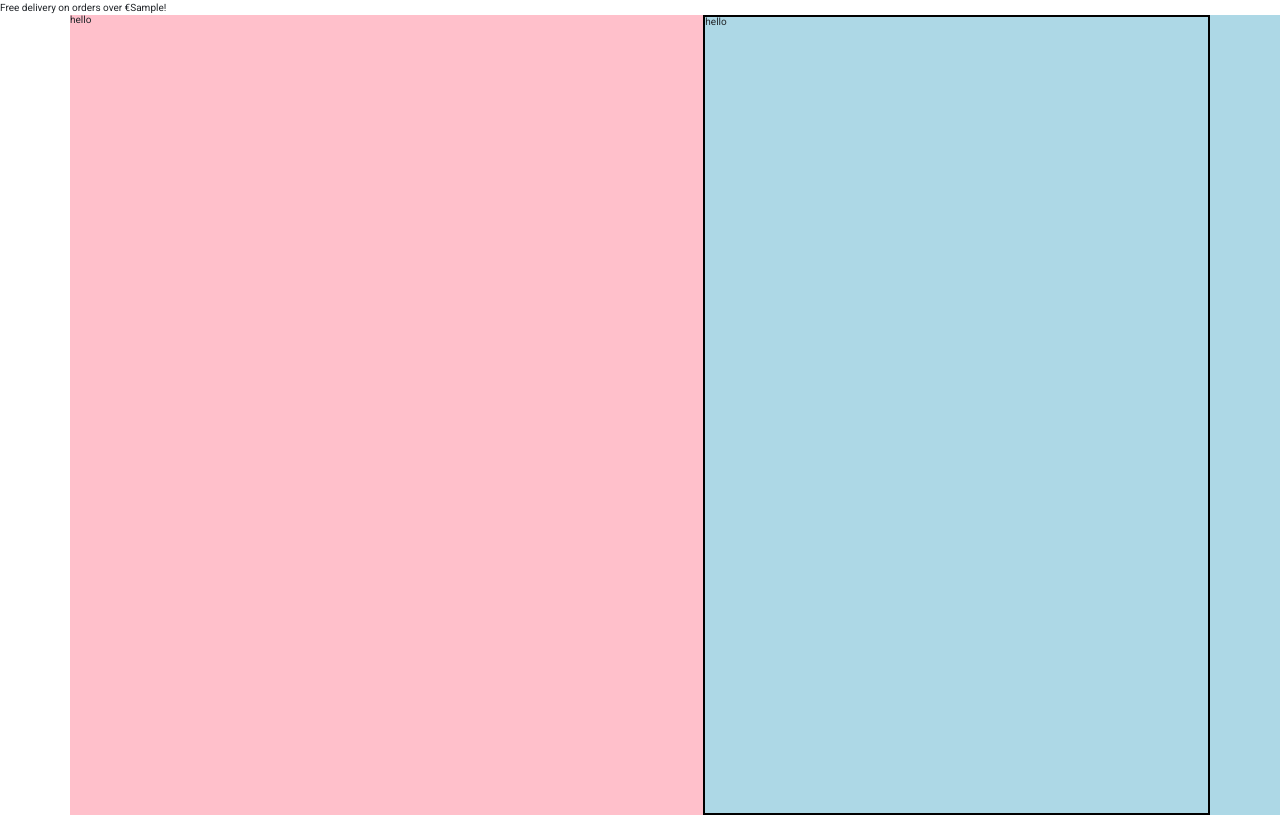
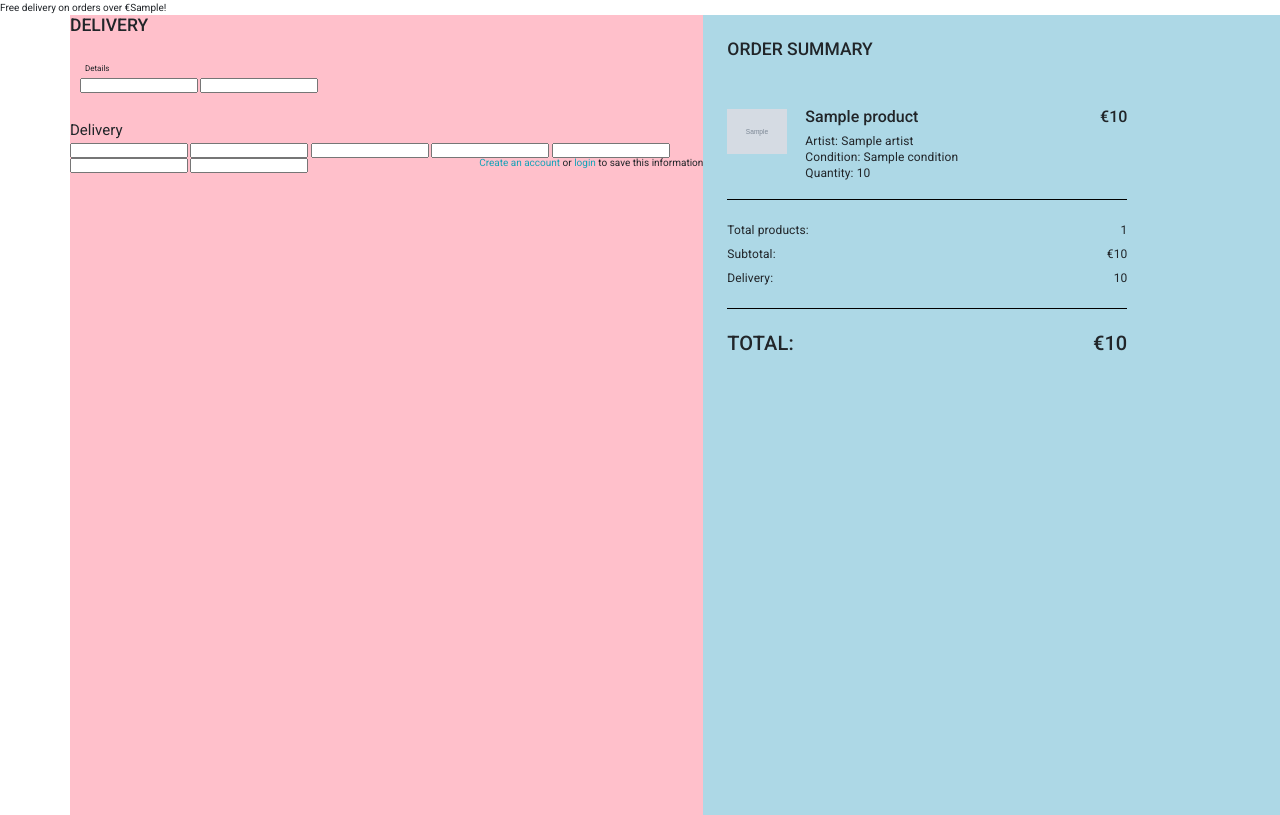
Before and after one commit to AndrewHyland757/Vinyl-Hog-, a Django app: template checkout/templates/checkout/checkout.html in a window 1280 px wide. Shown: the part 30-845 px from the top of the page. Run offline with Django 3.2, Linux system fonts and the light colour scheme; the template is opened without the code that fills it: most values are stand-ins (such as "Sample title", 1, 10 or a date in 2020); grey boxes marked "Sample" are stand-in pictures; form fields are guessed from the names that the template uses; some libraries are stand-ins or nearby versions.

Commit message:
Style checkout.html page

```diff
--- a/basket/contexts.py
+++ b/basket/contexts.py
@@ -54,7 +54,8 @@ def basket_contents(request):
 
     else:
         free_delivery_delta = delivery_threshold - price_total
-        delivery_fee = settings.DELIVERY_FEE
+        delivery_fee = f"€{settings.DELIVERY_FEE}"
+
         grand_total = price_total + int(delivery_fee)
 
 
@@ -62,6 +63,7 @@ def basket_contents(request):
 
 
     context = {
+        "price_sub_total": price_sub_total,
         "basket_items": basket_items,
         "product": product,
         'grand_total': grand_total,
--- a/checkout/templates/checkout/checkout.html
+++ b/checkout/templates/checkout/checkout.html
@@ -24,10 +24,94 @@
 
     <div class="checkout-container">
         <div class="checkout-shipping-container">
-            <p>hello</p>
+            <h3 class="checkout-heading">Delivery</h3>
+            <fieldset class="rounded px-3 mb-5">
+                <legend class="fieldset-label small text-black px-2 w-auto">Details</legend>
+                {{ order_form.full_name  }}
+                {{ order_form.email  }}
+            </fieldset>
+            <fieldset class=>
+                <legend >Delivery</legend>
+                {{ order_form.phone_number  }}
+                {{ order_form.country  }}
+                {{ order_form.postcode  }}
+                {{ order_form.town_or_city  }}
+                {{ order_form.street_address1  }}
+                {{ order_form.street_address2  }}
+                {{ order_form.county }}
+                <div class="form-check form-check-inline float-right mr-0">
+                    {% if user.is_authenticated %}
+                        <label class="form-check-label" for="id-save-info">Save this delivery information to my profile</label>
+                        <input class="form-check-input ml-2 mr-0" type="checkbox" id="id-save-info" name="save-info" checked>
+                    {% else %}
+                        <label class="form-check-label" for="id-save-info">
+                            <a class="text-info" href="{% url 'account_signup' %}">Create an account</a> or
+                            <a class="text-info" href="{% url 'account_login' %}">login</a> to save this information
+                        </label>
+                    {% endif %}
+                </div>
+            </fieldset>
+
         </div>
+
+
+
+
+
+
         <div class="checkout-basket-container">
-            <p>hello</p>
+            <h3 class="checkout-heading">Order Summary</h3>
+            {% for item in basket_items %}
+
+            <div class="checkout-item">
+                <div class="checkout-img-contatiner">
+                    <a href="{% url 'product' item.product.id %}">
+                        <img class=" checkout-img" src="{{ item.product.featured_image.url }}" alt="">
+                    </a>
+                </div>
+
+                <div class="checkout-details-contatiner">
+                    <div class="checkout-title-box">
+                        <p class="checkout-title">{{ item.product.title }}</p>
+                        <p class="checkout-price">€{{ item.price_sub_total }}</p>
+                    </div>
+                    <p class="checkout-artist">Artist: {{ item.product.artist }}</p>
+                    <p class="checkout-artist">Condition: {{ item.product.condition }}</p>
+                    <p class="checkout-quantity">Quantity: {{ item.quantity }}</p>
+                </div>
+            </div>
+            {% endfor %}
+
+            <div class="checkout-costs-container">
+                <div class="costs-item">
+                    <p>Total products:</p>
+                    <p>{{ product_count }}</p>
+                </div>
+
+                <div class="costs-item">
+                    <p>Subtotal:</p>
+                    <p>€{{ price_total }}</p>
+                </div>
+
+                <div class="costs-item">
+                    <p>Delivery:</p>
+                    <p>{{ delivery_fee }}</p>
+                </div>
+
+                <div class="costs-item total">
+                    <p class="">Total:</p>
+                    <p class="">€{{ grand_total }}</p>
+                </div>
+
+                    {% if free_delivery_delta > 0 %}
+                    <p>Spend €{{ free_delivery_delta }} to avail of free delivery.</p>
+                    {% endif %}
+
+            </div>
+
+
+
+
         </div>
     </div>
 </div>
@@ -80,36 +164,3 @@
                     <!-- Used to display form errors -->
                     <div class="mb-3 text-danger" id="card-errors" role="alert"></div>
                 </fieldset>
-
-
-
-
-                <h2 class="logo-font mb-4">Checkout</h2>
-
-                <p>Order Summary ({{ product_count }})</p>
-
-
-
-
-                    {% for item in basket_items %}
-
-                    <a href="{% url 'product' item.product.id %}">
-
-
-                    <img style="max-width:100px;" src="{{ item.product.featured_image.url }}" alt="">
-
-                    </a>
-
-                    <p><strong>{{ item.product.title }}</strong></p>
-                    <p>€{{ item.product.price }}</p>
-                    <p>{{ item.quantity }}</p>
-
-                    {% endfor %}
-
-                    <p>Total products = {{ product_count }}</p>
-                    <p>Total cost: €{{ price_total }}</p>
-                    <p>Delivery = {{ delivery_fee }}</p>
-                    {% if free_delivery_delta > 0 %}
-                    <p>Spend €{{ free_delivery_delta }} to avail of free delivery.</p>
-                    {% endif %}
-                    <p>Grand Total = {{ grand_total }}</p>
--- a/static/styles/checkout.css
+++ b/static/styles/checkout.css
@@ -25,6 +25,9 @@
     background-color: lightblue;
 }
 
+.checkout-basket-container p {
+    font-family: ;
+}
 
 .checkout-container {
     max-width:1140px;
@@ -34,17 +37,142 @@
     grid-template-columns: 1.25fr 1fr;
 }
 
+.checkout-shipping-container {
+    background-color: pink;
+}
+
+.checkout-basket-container {
+    background-color: lightblue;
+    /*
+    border: .25rem solid black;
+    */
+}
 
 
-.checkout-shipping-container {
-    background-color: pink;
+/*
+****************************
+CHECKOUT CLASSES
+****************************
+*/
+
+.checkout-heading {
+    text-transform: uppercase;
+    padding-bottom: 2.4rem
+}
+
+.checkout-basket-container {
+    padding-top: 2.4rem;
+    padding-left: 2.4rem;
+}
+
+/*
+.checkout-basket-container .checkout-heading {
+    border-bottom: .1rem solid black;
+}
+*/
+
+
+
+.checkout-item {
+    width: 40rem;
+    padding: 2rem 0 ;
+    display: flex;
+    gap: 1.8rem;
+    border-bottom: .1rem solid black;
+    background-color: ;
+
+}
+
+.checkout-item:first-child {
+    border-top: .1rem solid black;
+}
+
+
+.checkout-img-contatiner {
 
 
 }
 
-.checkout-basket-container {
-    background-color: lightblue;
-    border: .25rem solid black;
+.checkout-img {
+    width: 6rem;
+
+}
+
+.checkout-details-contatiner {
+    width: 40rem;
+    background-color: ;
+    display: flex;
+    flex-direction: column;
 
 
 }
+
+.checkout-title-box {
+display: flex;
+justify-content: space-between;
+background-color: ;
+padding-bottom: 1rem;
+
+}
+
+.checkout-title {
+   margin-bottom: 0;
+    font-size: 1.6rem;
+    font-weight: 500;
+}
+
+.checkout-price {
+    margin-bottom: 0;
+    font-size: 1.6rem;
+    font-weight: 500;
+    }
+
+.checkout-artist {
+    letter-spacing: .01rem;
+    font-size: 1.2rem;
+    margin-bottom: 0;
+    padding-bottom: .4rem;
+  }
+
+
+.checkout-quantity {
+    letter-spacing: .01rem;
+    font-size: 1.2rem;
+    margin-bottom: 0;
+
+}
+
+
+.checkout-costs-container {
+    width: 40rem;
+    padding-top: 2.4rem;
+}
+
+
+
+.costs-item {
+    font-size: 1.2rem;
+    letter-spacing: .01rem;
+    display: flex;
+    justify-content: space-between;
+    padding-bottom: 1.2rem;
+}
+
+.costs-item:nth-child(3) {
+    padding-bottom: 2.4rem;
+    }
+
+.costs-item p {
+    margin-bottom: 0;
+}
+
+.total {
+    padding-top: 2.4rem;
+    border-top: .1rem solid black;
+}
+.total p {
+    text-transform: uppercase;
+    font-weight: 500;
+    font-size:2rem;
+
+}
--- a/static/styles/general.css
+++ b/static/styles/general.css
@@ -1,5 +1,8 @@
 @import url("https://fonts.googleapis.com/css2?family=Rubik:wght@400;500;600;700&display=swap");
-@import url("https://fonts.googleapis.com/css2?family=Roboto:wght@400;500;700&display=swap");
+
+@import url('https://fonts.googleapis.com/css2?family=Roboto:ital,wght@0,100;0,300;0,400;0,500;0,700;0,900;1,100;1,300;1,400;1,500;1,700;1,900&display=swap');
+
+@import url('https://fonts.googleapis.com/css2?family=Roboto+Serif:ital,opsz,wght@0,8..144,100..900;1,8..144,100..900&family=Roboto:ital,wght@0,100;0,300;0,400;0,500;0,700;0,900;1,100;1,300;1,400;1,500;1,700;1,900&display=swap');
 
 
 /*
@@ -8,7 +11,8 @@ GENERAL SETTINGS
 ****************************
 */
 
-* {
+ * {
+
     margin: 0;
     padding: 0;
     box-sizing: border-box;
```
Also changed, not shown: db.sqlite3.
